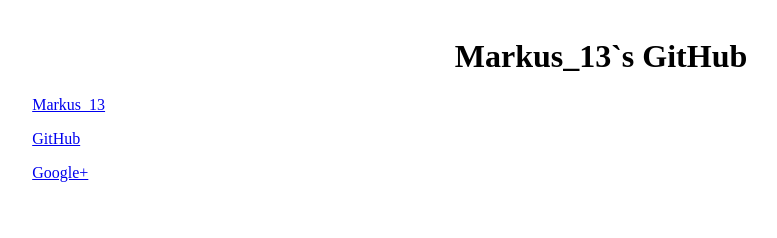
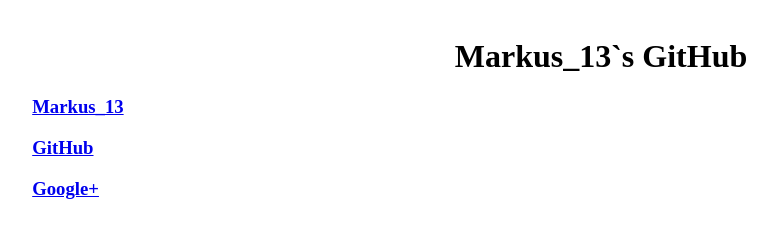
Before and after one commit to Markus-13/markus-13.github.io, a plain HTML site: page index.html in a window 1280 px wide. Shown: the whole page, without its empty margins (39-816 px from the left). Drawn offline with Linux system fonts and the light colour scheme.

Commit message:
Update index.html

```diff
--- a/index.html
+++ b/index.html
@@ -4,8 +4,8 @@
 </head><body>
 <div style="margin:3% 5%;">
 <h1 style="text-align:center;">Markus_13`s GitHub</h1>
-<p><a href="http://markus13.name/">Markus_13</a></p>
-<p><a href="http://github.com/Markus-13/">GitHub</a></p>
-<p><a href="http://plus.google.com/106433968273862619245">Google+</a></p>
+<h3><a href="http://markus13.name/">Markus_13</a></h3>
+<h3><a href="http://github.com/Markus-13/">GitHub</a></h3>
+<h3><a href="http://plus.google.com/106433968273862619245">Google+</a></h3>
 </div>
 </body></html>
```
